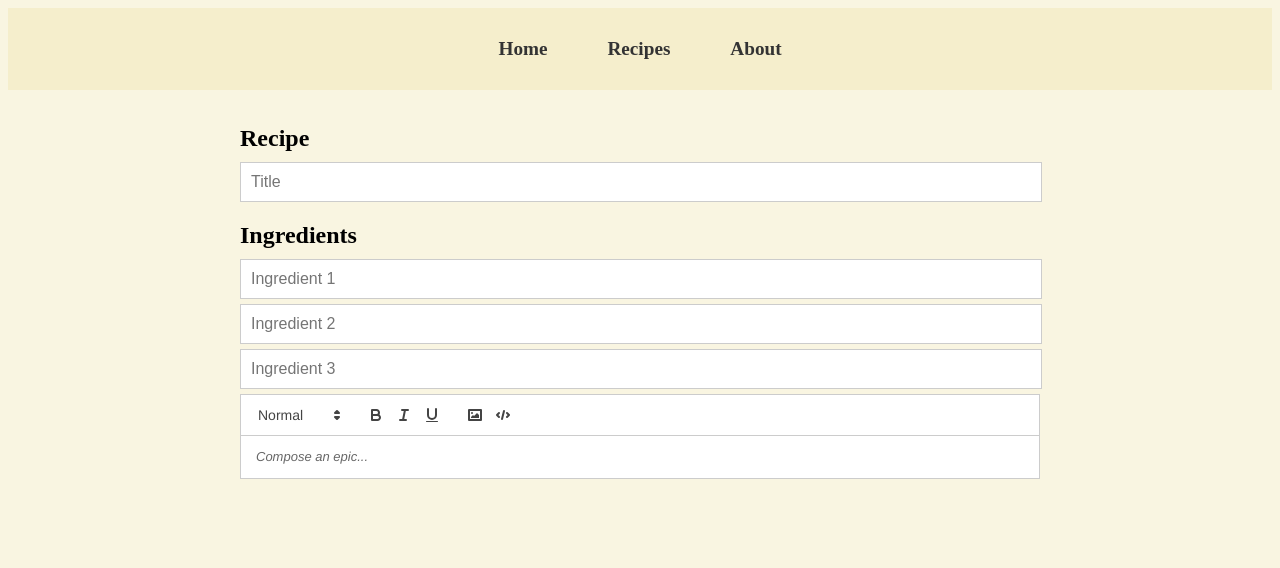
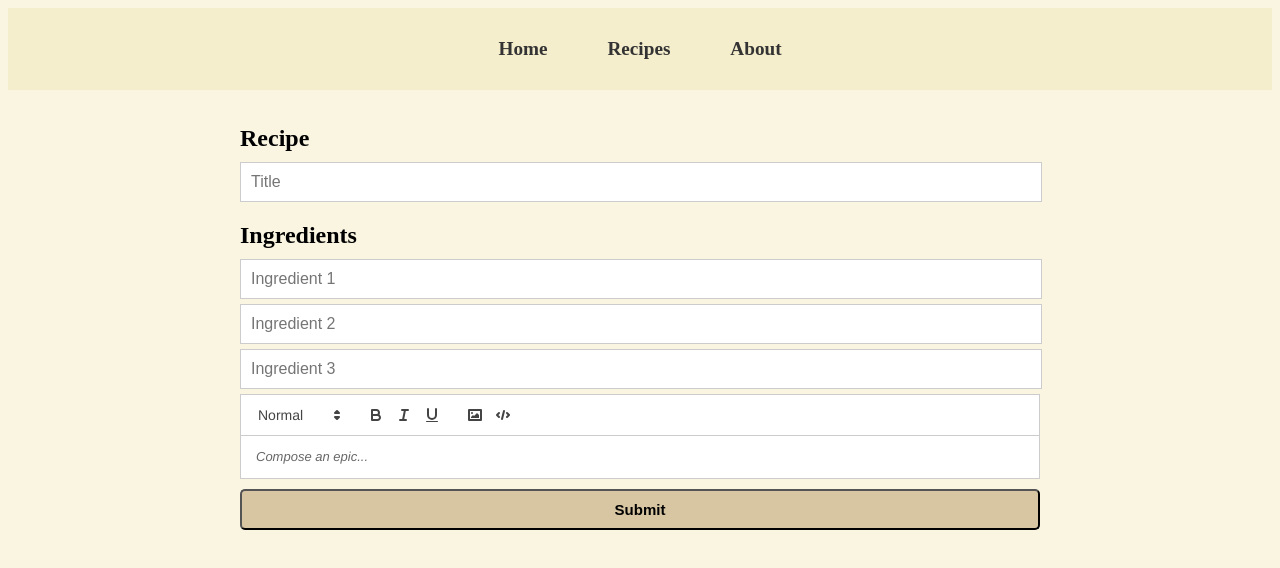
Before and after one commit to OpenSW-Dev/Front-end, a plain HTML site: page editor.html in a window 1280 px wide. Drawn offline with nearby package versions, Linux system fonts and the light colour scheme.

Commit message:
Add submit button to editor.html

```diff
--- a/editor.html
+++ b/editor.html
@@ -13,7 +13,7 @@
 
     <!-- Include stylesheet -->
     <link href="editor.css" rel="stylesheet" />
-    <link href="navbar.css" rel="stylesheet">
+    <link href="navbar.css" rel="stylesheet" />
     <link href="recipe.css" rel="stylesheet" />
   </head>
   <body>
@@ -21,7 +21,9 @@
     <script>
       fetch("navbar.html")
         .then((response) => response.text())
-        .then((data) => (document.getElementById("navbar-header").innerHTML = data));
+        .then(
+          (data) => (document.getElementById("navbar-header").innerHTML = data)
+        );
     </script>
     <div class="editor-container">
       <h2 style="margin-top: 15px; margin-bottom: 10px">Recipe</h2>
@@ -33,6 +35,9 @@
         <input class="ingredient" placeholder="Ingredient 3" type="text" />
       </div>
       <div id="editor"></div>
+      <button class="editor-btn">
+        Submit
+      </button>
     </div>
   </body>
 </html>
--- a/navbar.css
+++ b/navbar.css
@@ -1,6 +1,7 @@
 body {
   background-color: #f9f5e1;
 }
+
 /* Navbar styles */
 .navbar {
   align-items: center;
--- a/recipe.css
+++ b/recipe.css
@@ -23,3 +23,14 @@
   padding: 10px;
   width: calc(100% - 20px);
 }
+
+.editor-btn {
+  background-color: #d8c6a3;
+  border-radius: 5px;
+  cursor: pointer;
+  font-size: 15px;
+  font-weight: bolder;
+  margin-top: 10px;
+  padding: 10px;
+  text-align: center;
+}
```
